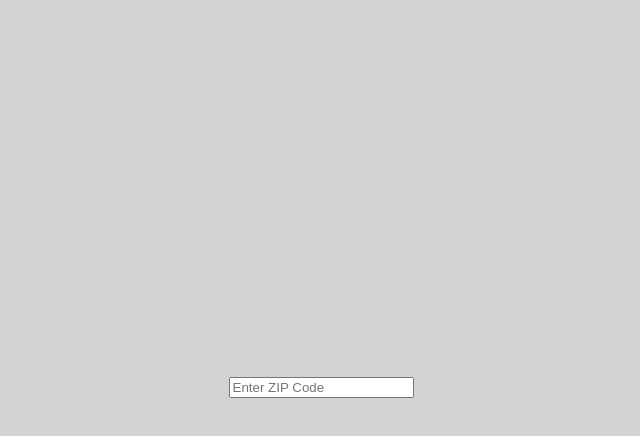
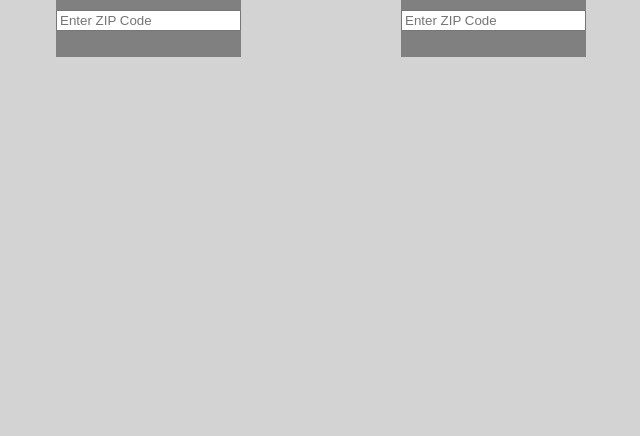
Before and after one commit to Michael-Loren/zip-finder, a React (Create React App) app: page / in a window 1280 px wide. Shown: the top 436 px of the page, without its empty margins (319-959 px from the left). Built offline with nearby package versions, Linux system fonts and the light colour scheme.

Commit message:
rename and add new section

```diff
--- a/src/App.css
+++ b/src/App.css
@@ -21,6 +21,10 @@ border-color: black;
 border-width: 2px;
 
 }
+
+ul {
+  padding-left: 0px;
+}
 li{
   border-style:solid;
   width: 30rem;
@@ -31,18 +35,24 @@ li{
   text-align: left;
   font-size: smaller;
   list-style-type: none;
+
 }
 
+section {
+  justify-content: left;
+  background-color: gray;
+}
 
 .App-header {
   background-color: lightgray;
   min-height: 100vh;
   display: flex;
-  flex-direction: column;
-  align-items: center;
+  flex-direction: row;
+  align-items: flex-start;
   justify-content: center;
   font-size: calc(10px + 2vmin);
   color: white;
+  gap: 10rem;
 }
 
 .App-link {
--- a/src/App.js
+++ b/src/App.js
@@ -3,7 +3,7 @@ import "./App.css";
 import React, { useState } from "react";
 
 function UserQuery(props) {
-  const { setApiList } = props;
+  const { setZipList } = props;
 
   function onChange(event) {
     if (event.target.value.length === 5) {
@@ -13,7 +13,7 @@ function UserQuery(props) {
           response
             .json()
             .then((data) => {
-              setApiList(data);
+              setZipList(data);
             })
             .catch((e) => console.log(e));
         }
@@ -30,11 +30,11 @@ function UserQuery(props) {
 }
 
 function OutputContainer(props) {
-  const { apiList } = props;
+  const { zipList } = props;
   return (
     <section>
       <ul>
-        {apiList.map((i) => (
+        {zipList.map((i) => (
           <li>
             <dt>
               {i.LocationText}, {i.Zipcode}
@@ -51,13 +51,22 @@ function OutputContainer(props) {
 }
 
 function App() {
-  const [apiList, setApiList] = useState([]);
+  const [zipList, setZipList] = useState([]);
+
   return (
     <div className="App">
       <header className="App-header">
-        <UserQuery placeholder="Enter ZIP Code" setApiList={setApiList} />
+        <section id="left">
+          <UserQuery placeholder="Enter ZIP Code" setZipList={setZipList} />
 
-        <OutputContainer apiList={apiList} />
+          <OutputContainer zipList={zipList} />
+        </section>
+
+        <section id="right">
+          <UserQuery placeholder="Enter ZIP Code" setZipList={setZipList} />
+
+          <OutputContainer zipList={zipList} />
+        </section>
       </header>
     </div>
   );
```
